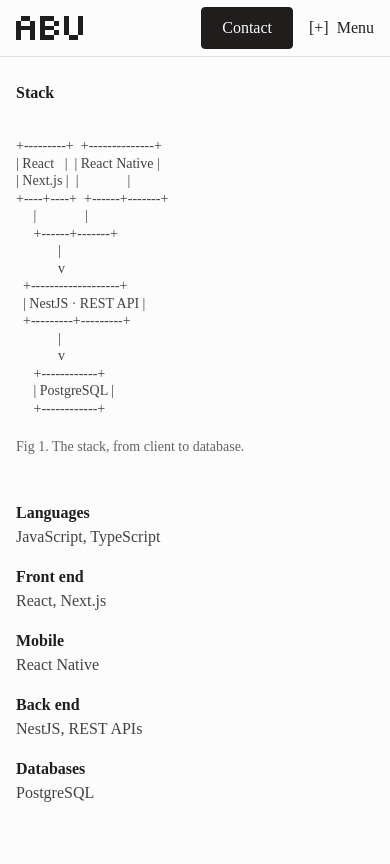
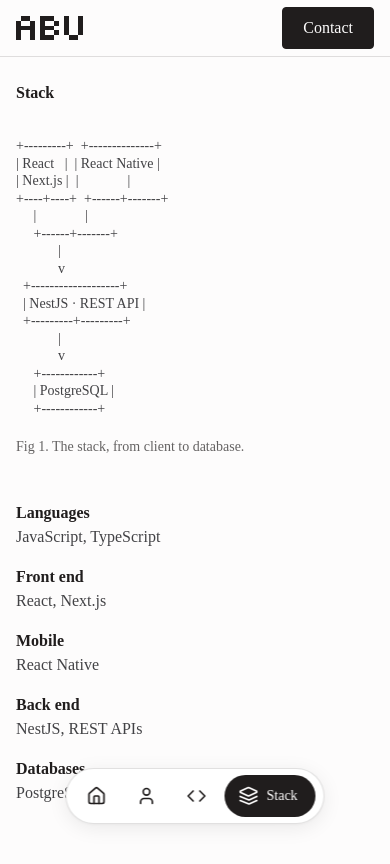
Before and after one commit to kalgo4444/abu-page, an Astro site: page /stack in a window 390 px wide. Built offline with nearby package versions, Linux system fonts and the light colour scheme; Astro itself is replaced by a stand-in of ours.

Commit message:
all navigation mobile bar

```diff
--- a/src/components/Nav.astro
+++ b/src/components/Nav.astro
@@ -2,11 +2,19 @@
 import PixelWord from './PixelWord.astro';
 import { profile } from '../data/profile';
 
-const links = [
+const desktopLinks = [
 	{ label: 'About', href: '/about' },
 	{ label: 'Skills', href: '/skills' },
 	{ label: 'Stack', href: '/stack' },
 	...(profile.projects.length ? [{ label: 'Projects', href: '/projects' }] : []),
+];
+
+const mobileLinks = [
+	{ label: 'Home', href: '/', icon: 'home' },
+	{ label: 'About', href: '/about', icon: 'about' },
+	{ label: 'Skills', href: '/skills', icon: 'skills' },
+	{ label: 'Stack', href: '/stack', icon: 'stack' },
+	...(profile.projects.length ? [{ label: 'Projects', href: '/projects', icon: 'projects' }] : []),
 ];
 
 // Built pages are served with a trailing slash, the dev server without one.
@@ -14,38 +22,69 @@
 const current = (href: string) => (path === href ? 'page' : undefined);
 ---
 
-<header class="nav">
+<header class="nav" transition:name="nav">
 	<div class="nav-inner container">
 		<a class="brand" href="/" aria-label={`${profile.name}, home`}>
 			<PixelWord text="ABU" label="Abu" />
 		</a>
 
 		<nav class="links" aria-label="Primary">
-			{links.map(link => <a href={link.href} aria-current={current(link.href)}>{link.label}</a>)}
+			{desktopLinks.map(link => <a href={link.href} aria-current={current(link.href)}>{link.label}</a>)}
 		</nav>
 
 		<a class="btn btn-primary" href="/contact" aria-current={current('/contact')}>Contact</a>
-
-		<details class="menu">
-			<summary>
-				<span class="mark mark-closed" aria-hidden="true">[+]</span>
-				<span class="mark mark-open" aria-hidden="true">[-]</span>
-				Menu
-			</summary>
-			<nav class="drawer" aria-label="Primary">
-				{links.map(link => <a href={link.href} aria-current={current(link.href)}>{link.label}</a>)}
-			</nav>
-		</details>
 	</div>
 </header>
 
-<script>
-	// Close the mobile drawer after picking a page, so it isn't open on the way back.
-	const menu = document.querySelector<HTMLDetailsElement>('.menu');
-	menu?.addEventListener('click', event => {
-		if ((event.target as HTMLElement).closest('.drawer a')) menu.open = false;
-	});
-</script>
+<nav class="mobile-dock" aria-label="Mobile" transition:name="mobile-dock">
+	<div class="dock-container">
+		{
+			mobileLinks.map(link => (
+				<a
+					href={link.href}
+					class:list={['dock-tab', { active: current(link.href) === 'page' }]}
+					aria-current={current(link.href)}
+					aria-label={link.label}
+				>
+					{link.icon === 'home' && (
+						<svg class="dock-icon" xmlns="http://www.w3.org/2000/svg" width="20" height="20" viewBox="0 0 24 24" fill="none" stroke="currentColor" stroke-width="2" stroke-linecap="round" stroke-linejoin="round" aria-hidden="true">
+							<path d="M15 21v-8a1 1 0 0 0-1-1h-4a1 1 0 0 0-1 1v8" />
+							<path d="M3 10a2 2 0 0 1 .709-1.528l7-5.999a2 2 0 0 1 2.582 0l7 5.999A2 2 0 0 1 21 10v9a2 2 0 0 1-2 2H5a2 2 0 0 1-2-2z" />
+						</svg>
+					)}
+					{link.icon === 'about' && (
+						<svg class="dock-icon" xmlns="http://www.w3.org/2000/svg" width="20" height="20" viewBox="0 0 24 24" fill="none" stroke="currentColor" stroke-width="2" stroke-linecap="round" stroke-linejoin="round" aria-hidden="true">
+							<path d="M19 21v-2a4 4 0 0 0-4-4H9a4 4 0 0 0-4 4v2" />
+							<circle cx="12" cy="7" r="4" />
+						</svg>
+					)}
+					{link.icon === 'skills' && (
+						<svg class="dock-icon" xmlns="http://www.w3.org/2000/svg" width="20" height="20" viewBox="0 0 24 24" fill="none" stroke="currentColor" stroke-width="2" stroke-linecap="round" stroke-linejoin="round" aria-hidden="true">
+							<polyline points="16 18 22 12 16 6" />
+							<polyline points="8 6 2 12 8 18" />
+						</svg>
+					)}
+					{link.icon === 'stack' && (
+						<svg class="dock-icon" xmlns="http://www.w3.org/2000/svg" width="20" height="20" viewBox="0 0 24 24" fill="none" stroke="currentColor" stroke-width="2" stroke-linecap="round" stroke-linejoin="round" aria-hidden="true">
+							<path d="m12.83 2.18a2 2 0 0 0-1.66 0L2.6 6.08a1 1 0 0 0 0 1.83l8.58 3.9a2 2 0 0 0 1.66 0l8.58-3.9a1 1 0 0 0 0-1.83Z" />
+							<path d="m22 12.5-8.58 3.9a2 2 0 0 1-1.66 0L2 12.5" />
+							<path d="m22 17.5-8.58 3.9a2 2 0 0 1-1.66 0L2 17.5" />
+						</svg>
+					)}
+					{link.icon === 'projects' && (
+						<svg class="dock-icon" xmlns="http://www.w3.org/2000/svg" width="20" height="20" viewBox="0 0 24 24" fill="none" stroke="currentColor" stroke-width="2" stroke-linecap="round" stroke-linejoin="round" aria-hidden="true">
+							<path d="M4 20h16a2 2 0 0 0 2-2V8a2 2 0 0 0-2-2h-7.93a2 2 0 0 1-1.66-.9l-.82-1.2A2 2 0 0 0 7.93 3H4a2 2 0 0 0-2 2v13c0 1.1.9 2 2 2Z" />
+							<circle cx="12" cy="13" r="2" />
+							<path d="M14 13h3" />
+							<path d="M7 13h3" />
+						</svg>
+					)}
+					<span class="dock-label">{link.label}</span>
+				</a>
+			))
+		}
+	</div>
+</nav>
 
 <style>
 	.nav {
@@ -67,6 +106,15 @@
 		margin-right: auto;
 		padding-block: var(--space-lg);
 		color: var(--ink);
+		transition: opacity 0.15s ease, transform 0.15s ease;
+	}
+
+	.brand:hover {
+		opacity: 0.8;
+	}
+
+	.brand:active {
+		transform: scale(0.97);
 	}
 
 	.links {
@@ -74,59 +122,20 @@
 		gap: var(--space-xl);
 	}
 
-	.links a,
-	.drawer a {
+	.links a {
 		font-weight: 500;
 		text-decoration: none;
+		transition: color 0.15s ease, opacity 0.15s ease;
 	}
 
 	.links a:hover,
-	.drawer a:hover,
-	.links a[aria-current='page'],
-	.drawer a[aria-current='page'] {
+	.links a[aria-current='page'] {
 		text-decoration: underline;
 	}
 
-	.menu {
+	/* Mobile Floating Dock (modeled on the user's reference image) */
+	.mobile-dock {
 		display: none;
-	}
-
-	.menu summary {
-		display: flex;
-		align-items: center;
-		gap: var(--space-sm);
-		min-height: 44px;
-		color: var(--ink);
-		font-weight: 500;
-		list-style: none;
-		cursor: pointer;
-	}
-
-	.menu summary::-webkit-details-marker {
-		display: none;
-	}
-
-	.mark-open,
-	.menu[open] .mark-closed {
-		display: none;
-	}
-
-	.menu[open] .mark-open {
-		display: inline;
-	}
-
-	.drawer {
-		position: absolute;
-		inset: 100% 0 auto 0;
-		z-index: 10;
-		display: grid;
-		padding: var(--space-sm) var(--gutter);
-		border-bottom: 1px solid var(--hairline);
-		background: var(--canvas);
-	}
-
-	.drawer a {
-		padding-block: 10px;
 	}
 
 	@media (max-width: 768px) {
@@ -138,8 +147,100 @@
 			display: none;
 		}
 
-		.menu {
+		.mobile-dock {
+			position: fixed;
+			bottom: max(20px, env(safe-area-inset-bottom, 20px));
+			left: 50%;
+			transform: translateX(-50%);
+			z-index: 100;
+			display: flex;
+			align-items: center;
+			justify-content: center;
+			pointer-events: auto;
+			animation: dock-entrance 0.3s cubic-bezier(0.16, 1, 0.3, 1) both;
+		}
+
+		.dock-container {
+			display: flex;
+			align-items: center;
+			gap: 6px;
+			padding: 6px 8px;
+			background: #ffffff;
+			border: 1px solid var(--hairline);
+			border-radius: 9999px;
+			box-shadow: 0 4px 20px rgba(15, 0, 0, 0.08), 0 1px 3px rgba(15, 0, 0, 0.04);
+			backdrop-filter: blur(12px);
+			-webkit-backdrop-filter: blur(12px);
+		}
+
+		.dock-tab {
+			display: inline-flex;
+			align-items: center;
+			justify-content: center;
+			height: 42px;
+			min-width: 44px;
+			padding: 0 12px;
+			border-radius: 9999px;
+			color: var(--ink);
+			text-decoration: none;
+			font-family: var(--font-mono), monospace;
+			font-size: 14px;
+			font-weight: 500;
+			line-height: 1;
+			transition: background-color 0.25s cubic-bezier(0.16, 1, 0.3, 1),
+				color 0.25s cubic-bezier(0.16, 1, 0.3, 1),
+				padding 0.25s cubic-bezier(0.16, 1, 0.3, 1),
+				gap 0.25s cubic-bezier(0.16, 1, 0.3, 1),
+				transform 0.15s ease;
+			white-space: nowrap;
+			-webkit-tap-highlight-color: transparent;
+		}
+
+		.dock-tab:hover {
+			background: var(--surface-soft);
+		}
+
+		.dock-tab:active {
+			transform: scale(0.96);
+		}
+
+		.dock-icon {
 			display: block;
+			flex-shrink: 0;
+			width: 20px;
+			height: 20px;
+			stroke: currentColor;
+		}
+
+		.dock-label {
+			display: none;
+		}
+
+		/* Active tab becomes the dark pill with icon and label, exactly like the image */
+		.dock-tab[aria-current='page'] {
+			background: var(--ink);
+			color: var(--canvas);
+			padding: 0 18px 0 14px;
+			gap: 8px;
+		}
+
+		.dock-tab[aria-current='page']:hover {
+			background: var(--ink-deep);
+		}
+
+		.dock-tab[aria-current='page'] .dock-label {
+			display: inline;
+		}
+	}
+
+	@keyframes dock-entrance {
+		from {
+			opacity: 0.5;
+			transform: translate(-50%, 10px);
+		}
+		to {
+			opacity: 1;
+			transform: translate(-50%, 0);
 		}
 	}
 </style>
--- a/src/styles/global.css
+++ b/src/styles/global.css
@@ -210,6 +210,11 @@
 	text-decoration: none;
 	white-space: nowrap;
 	cursor: pointer;
+	transition: background-color 0.15s ease, border-color 0.15s ease, color 0.15s ease, transform 0.1s ease;
+}
+
+.btn:active {
+	transform: translateY(1px);
 }
 
 .btn-primary {
@@ -234,3 +239,69 @@
 .btn-secondary:active {
 	background: var(--surface-card);
 }
+
+/* Animations and View Transitions */
+@view-transition {
+	navigation: auto;
+}
+
+.page {
+	animation: content-enter 0.25s cubic-bezier(0.16, 1, 0.3, 1) both;
+}
+
+.row {
+	animation: row-enter 0.25s cubic-bezier(0.16, 1, 0.3, 1) both;
+}
+
+.row:nth-child(1) { animation-delay: 0.03s; }
+.row:nth-child(2) { animation-delay: 0.06s; }
+.row:nth-child(3) { animation-delay: 0.09s; }
+.row:nth-child(4) { animation-delay: 0.12s; }
+.row:nth-child(5) { animation-delay: 0.15s; }
+
+.row span[aria-hidden="true"] {
+	transition: color 0.15s ease;
+}
+
+.row:hover span[aria-hidden="true"] {
+	color: var(--ink);
+}
+
+@keyframes content-enter {
+	from {
+		opacity: 0.4;
+		transform: translateY(6px);
+	}
+	to {
+		opacity: 1;
+		transform: translateY(0);
+	}
+}
+
+@keyframes row-enter {
+	from {
+		opacity: 0.4;
+		transform: translateY(4px);
+	}
+	to {
+		opacity: 1;
+		transform: translateY(0);
+	}
+}
+
+@media (max-width: 768px) {
+	body {
+		padding-bottom: 84px;
+	}
+}
+
+@media (prefers-reduced-motion: reduce) {
+	*,
+	*::before,
+	*::after {
+		animation-duration: 0.01ms !important;
+		animation-iteration-count: 1 !important;
+		transition-duration: 0.01ms !important;
+		scroll-behavior: auto !important;
+	}
+}
```
Also changed, not shown: src/pages/index.astro (+12 -0 lines), package.json (indentation only).
